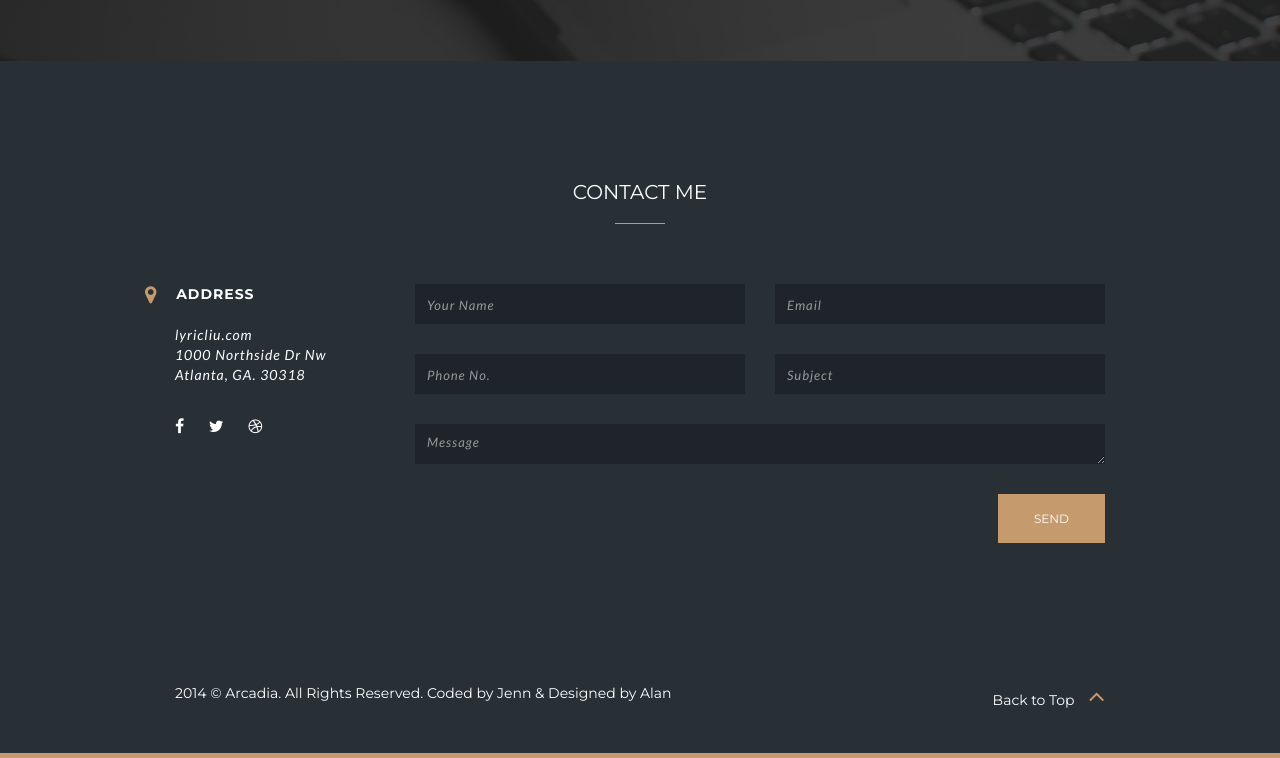
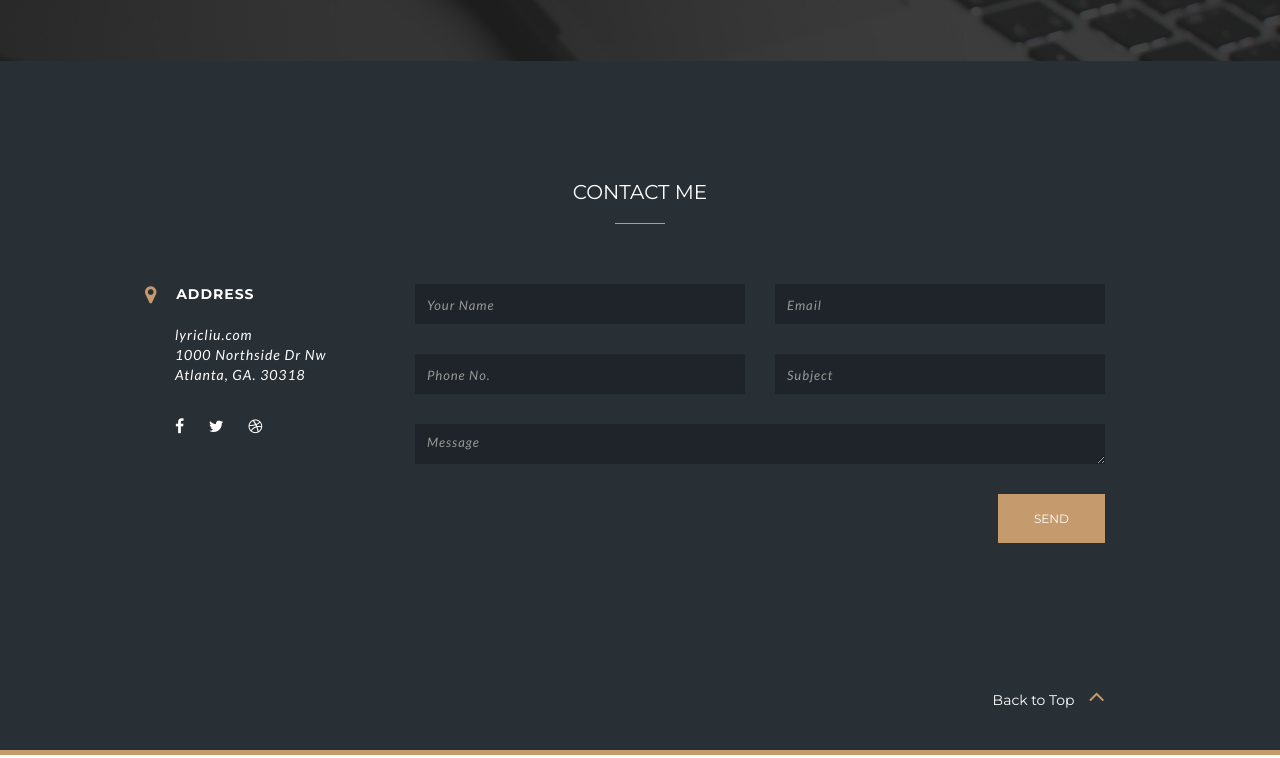
Before and after one commit to LyricLiu/Bonfire-Web, a plain HTML site: page index.html in a window 1280 px wide. Shown: the part 4549-5307 px from the top of the page. Drawn offline with nearby package versions, Linux system fonts and the light colour scheme.

Commit message:
delete reserve

```diff
--- a/index.html
+++ b/index.html
@@ -414,7 +414,6 @@
     <nav id="footer">
         <div class="container">
              <div class="pull-left">
-                <p>2014 © Arcadia. All Rights Reserved. Coded by <a href="https://dribbble.com/jennpereira">Jenn</a> & Designed by <a href="https://dribbble.com/alanpodemski">Alan</a></p>
             </div>
             <div class="pull-right">
                 <a href="#home" class="page-scroll">Back to Top <span class="fa fa-angle-up"></span></a>
```
